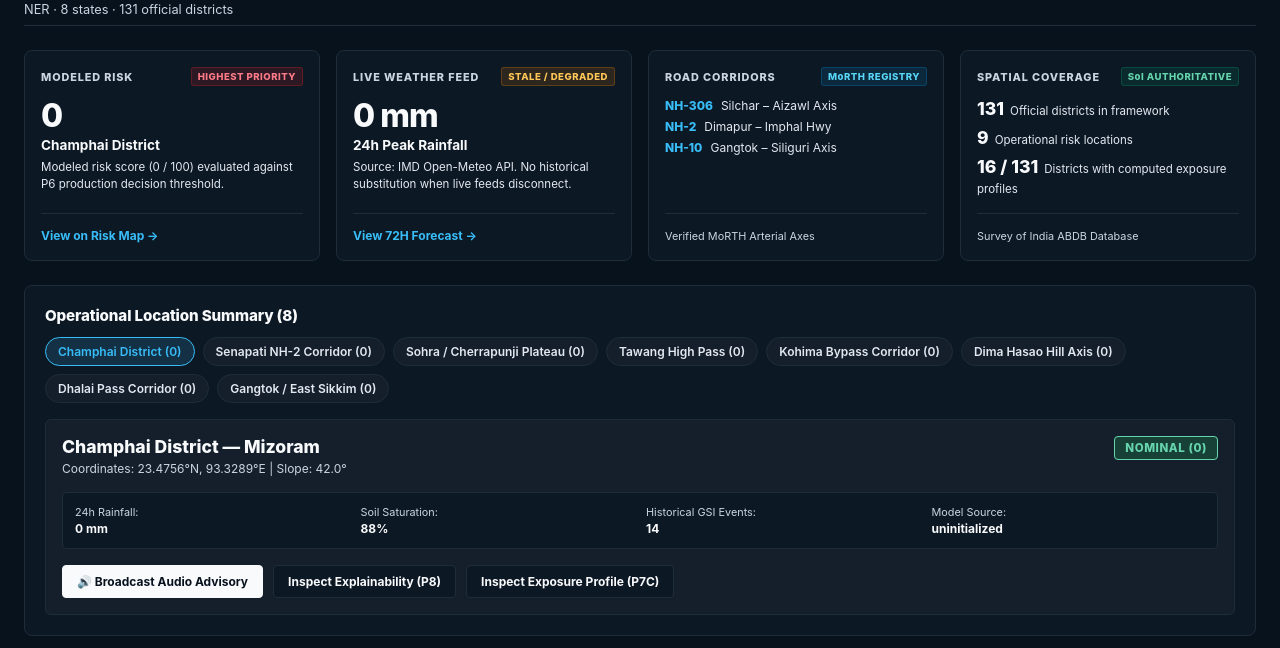
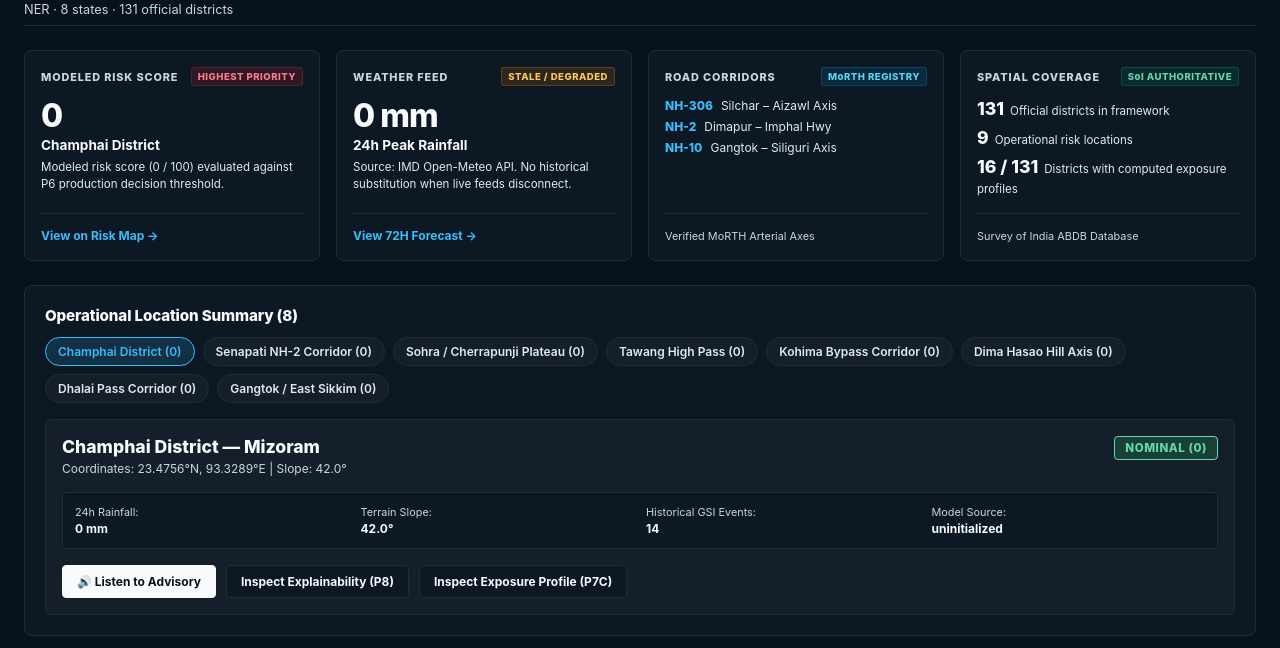
Before and after one commit to deekshuu09-sudo/NexSolve-DisasterManagement, a React (Vite) app in the folder frontend/: page / in a window 1280 px wide. Shown: the part 161-809 px from the top of the page. Built offline with nearby package versions, Linux system fonts and the light colour scheme; no server answers.

Commit message:
fix(ui): remove unsupported operational claims

```diff
--- a/frontend/src/App.tsx
+++ b/frontend/src/App.tsx
@@ -438,7 +438,7 @@ export function App() {
             <section className="primary-cards-grid">
               <div className="op-card risk-op-card">
                 <div className="op-card-header">
-                  <span className="op-card-title">MODELED RISK</span>
+                  <span className="op-card-title">MODELED RISK SCORE</span>
                   <span className="op-card-badge red">HIGHEST PRIORITY</span>
                 </div>
                 <div className="op-card-body">
@@ -457,7 +457,7 @@ export function App() {
 
               <div className="op-card weather-op-card">
                 <div className="op-card-header">
-                  <span className="op-card-title">LIVE WEATHER FEED</span>
+                  <span className="op-card-title">{rainfallData?.is_live ? 'LIVE WEATHER FEED' : 'WEATHER FEED'}</span>
                   <span className={`op-card-badge ${rainfallData?.is_live ? 'green' : 'amber'}`}>
                     {rainfallData?.is_live ? 'LIVE IMD FEED' : 'STALE / DEGRADED'}
                   </span>
@@ -556,14 +556,14 @@ export function App() {
 
                   <div className="detail-metrics-grid">
                     <div><span>24h Rainfall:</span> <strong>{activeDistrict.rain24h != null ? `${activeDistrict.rain24h} mm` : 'N/A'}</strong></div>
-                    <div><span>Soil Saturation:</span> <strong>{activeDistrict.soilSat}%</strong></div>
+                    <div><span>Terrain Slope:</span> <strong>{activeDistrict.slopeAngle != null ? `${activeDistrict.slopeAngle.toFixed(1)}°` : 'Unavailable'}</strong></div>
                     <div><span>Historical GSI Events:</span> <strong>{activeDistrict.gsiEvents}</strong></div>
                     <div><span>Model Source:</span> <strong>{activeDistrict.modelSource}</strong></div>
                   </div>
 
                   <div className="detail-actions">
                     <button className="action-button primary" onClick={broadcastWarning}>
-                      {broadcastStatus === 'broadcasting' ? '🔊 Stop Advisory' : '🔊 Broadcast Audio Advisory'}
+                      {broadcastStatus === 'broadcasting' ? '🔊 Stop Advisory' : '🔊 Listen to Advisory'}
                     </button>
                     <button className="action-button secondary" onClick={() => setActiveTab('Explainability')}>
                       Inspect Explainability (P8)
```
Also changed, not shown: 2 other files (tests, documents, lock files or other folders).
